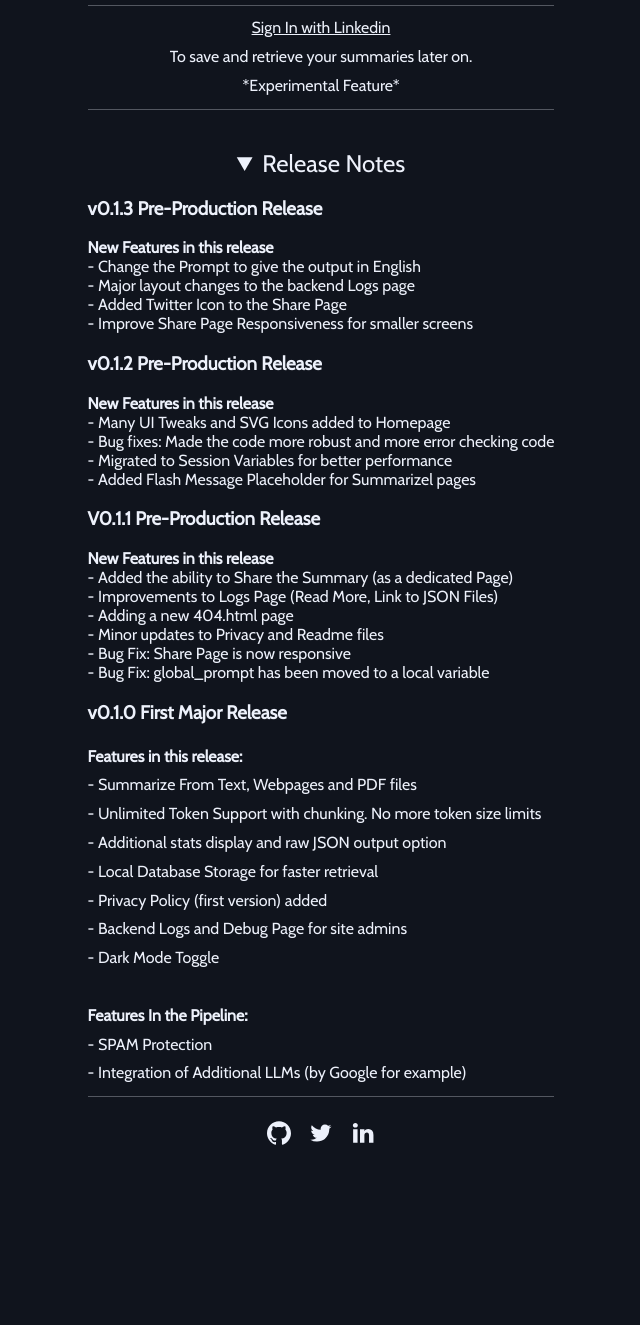
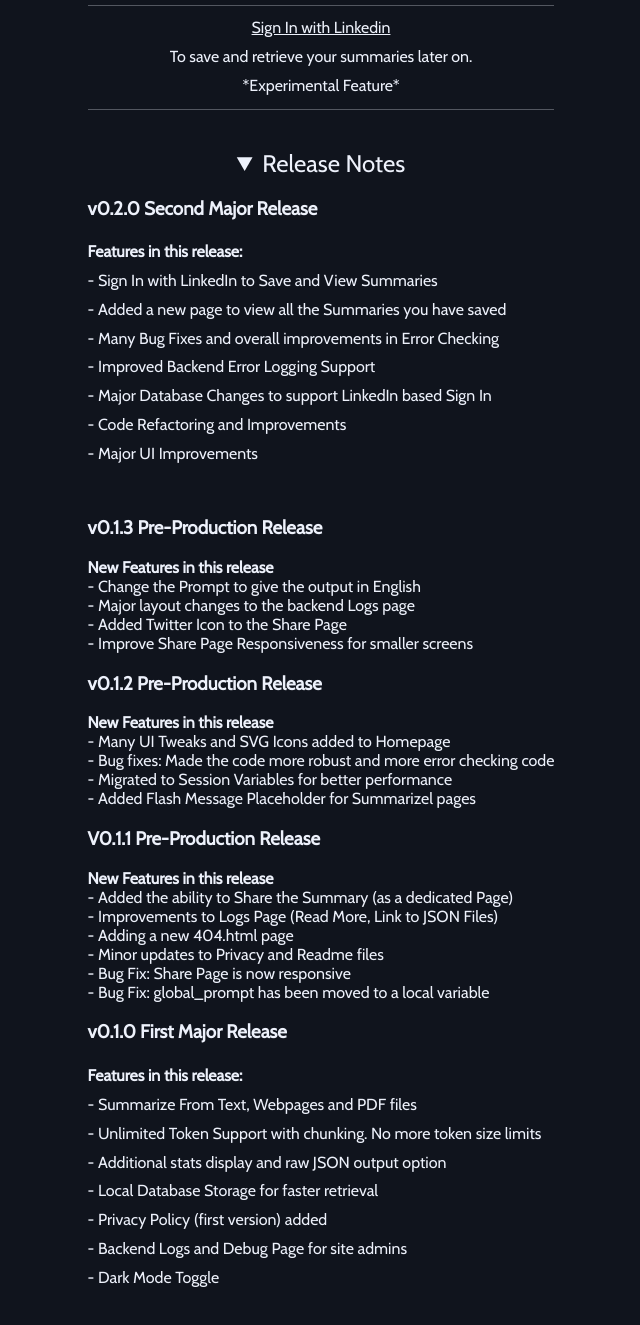
Before and after one commit to satishsurath/archive.summarizeme.io, a Flask app: page / in a window 1280 px wide, after a click on "Release Notes". Shown: the part 419-1744 px from the top of the page, without its empty margins (319-959 px from the left). Before the commit the page ends 1564 px from the top, so only its background shows below. Run offline with Flask 3, Linux system fonts and the light colour scheme; some libraries are stand-ins or nearby versions.

Commit message:
Release Notess updates to Homepage
Signed-off-by: Satish Surath <connect@sati.sh>

```diff
--- a/app/templates/index.html
+++ b/app/templates/index.html
@@ -126,6 +126,20 @@
         <details>
                 <summary class="homepage-heading">Release Notes</summary>
 
+
+                <h3>v0.2.0 Second Major Release</h3>
+                <p class="left-align">
+                <b>Features in this release:</b><br>
+                - Sign In with LinkedIn to Save and View Summaries<br>
+                - Added a new page to view all the Summaries you have saved<br>
+                - Many Bug Fixes and overall improvements in Error Checking<br>
+                - Improved Backend Error Logging Support<br>
+                - Major Database Changes to support LinkedIn based Sign In<br>
+                - Code Refactoring and Improvements<br>
+                - Major UI Improvements<br>
+                <br>
+
+
                 <h3>v0.1.3 Pre-Production  Release</h3>
                 <b>New Features in this release</b><br>
                 - Change the Prompt to give the output in English<br>
```
